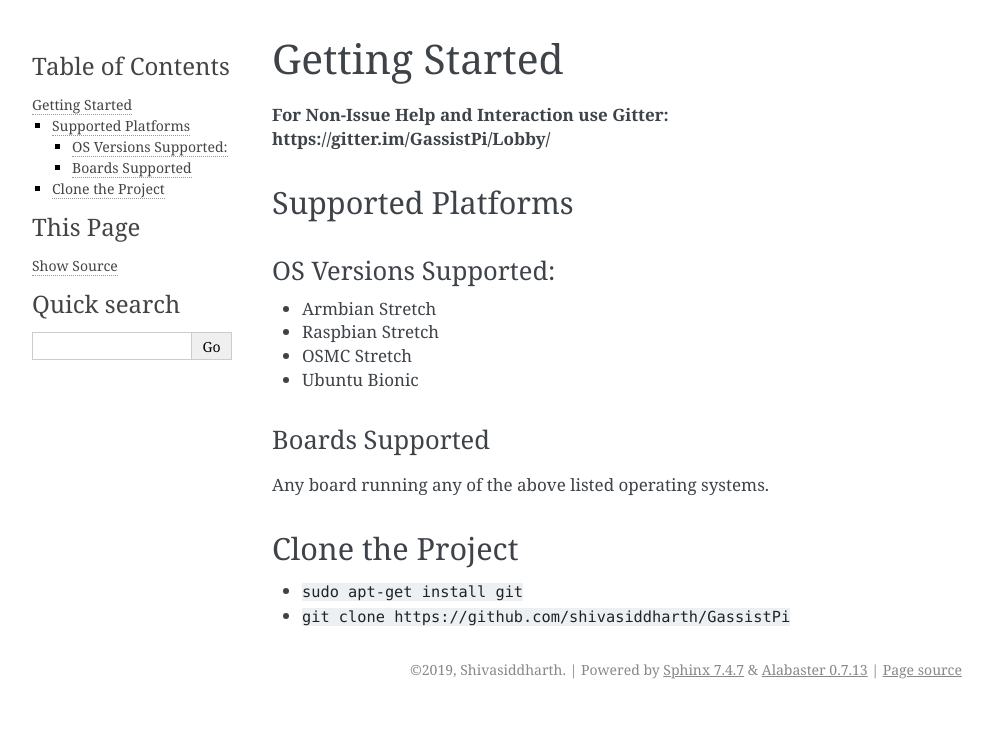
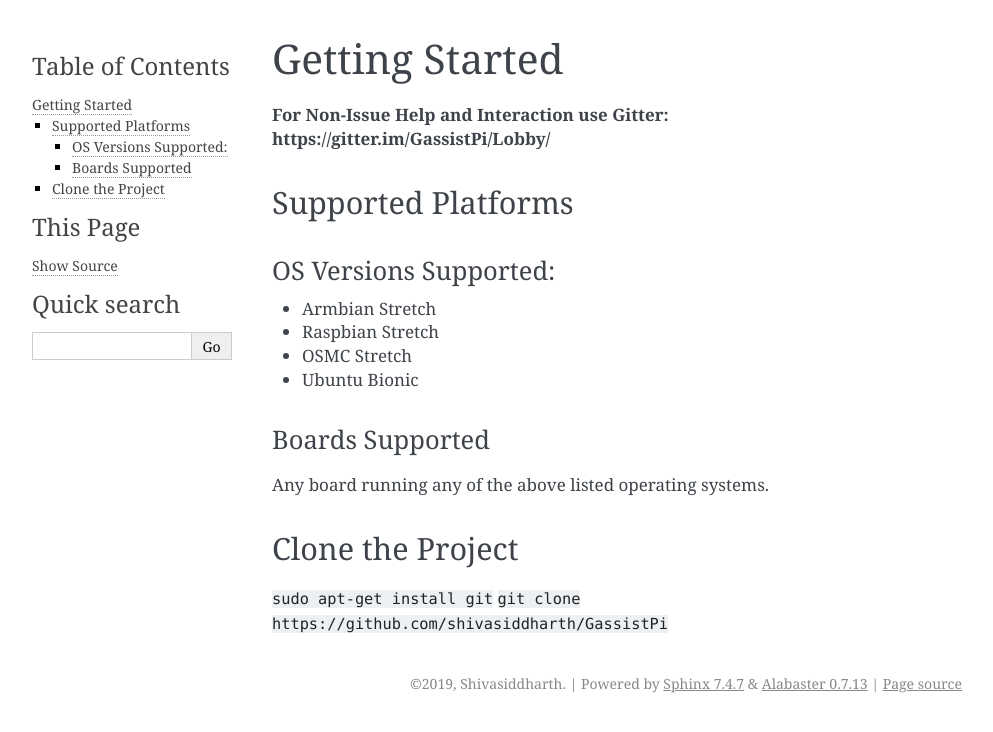
Before and after one commit to shivasiddharth/GassistPi, a Sphinx documentation site: the page built from docs/source/getting_started.rst, in a window 1280 px wide. Shown: the top 732 px of the page, without its empty margins (148-1141 px from the left). Built offline with Sphinx 7.4.7, drawn with Linux system fonts in a browser that asks for light colours.

```diff
--- a/docs/source/getting_started.rst
+++ b/docs/source/getting_started.rst
@@ -20,5 +20,5 @@ Any board running any of the above listed operating systems.
 
 Clone the Project
 -----------------
-- ``sudo apt-get install git``
-- ``git clone https://github.com/shivasiddharth/GassistPi``
+``sudo apt-get install git``
+``git clone https://github.com/shivasiddharth/GassistPi``
```
